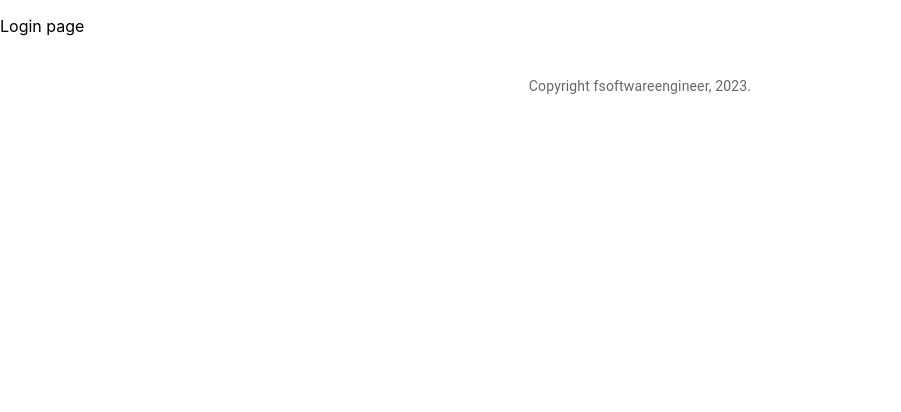
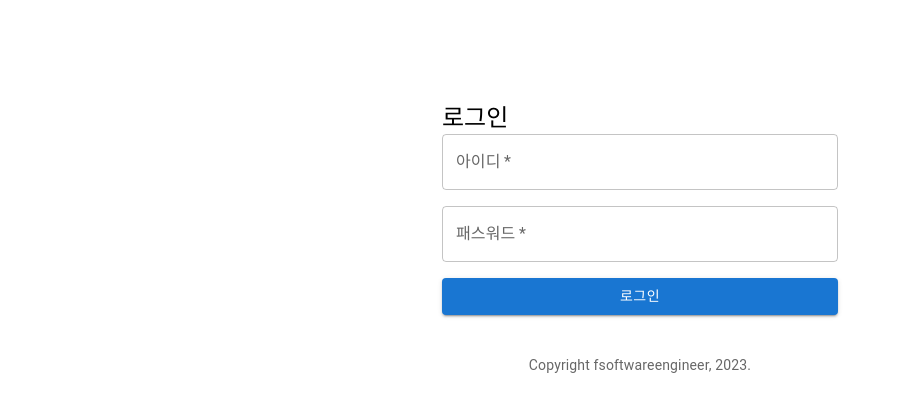
Before and after one commit to jay-brew/todo-raect-app, a React (Create React App) app: page /login in a window 1280 px wide. Shown: the top 412 px of the page, without its empty margins (0-901 px from the left). Built offline with nearby package versions, Linux system fonts and the light colour scheme.

Commit message:
desktop - login page and sign in servie add

```diff
--- a/src/Login.js
+++ b/src/Login.js
@@ -1,9 +1,62 @@
 import React from 'react';
+import {Container, Grid, Typography, TextField, Button} from '@mui/material';
+import { signin } from './service/ApiService';
+
 
 const Login = () => {
+  const handleSubmit = (event) => {
+    event.preventDefault();
+    const data = new FormData(event.target);
+    const username = data.get("username");
+    const password = data.get("password");
+    // ApiService의 signin 메서드를 사용해 로그인.
+    signin({username:username, password:password});
+  };
+
   return (
-    <p>Login page</p>
-  )
-}
+    <Container component="main" maxWidth="xs" style={{marginTop:"8%"}}>
+      <Grid container spacing={2}>
+        <Grid item xs={12}>
+          <Typography component="h1" variant="h5">
+            로그인
+          </Typography>
+        </Grid>
+      </Grid>
+      <form noValidate onSubmit={handleSubmit}>
+        {" "}
+        {/* submit 버튼 클릭 시 handleSubmit 실행 */}
+        <Grid container spacing={2} >
+          <Grid item xs={12}>
+            <TextField
+              variant="outlined"
+              required
+              fullWidth
+              id="username"
+              label="아이디"
+              name="username"
+              autoComplete="username"
+            />
+          </Grid>
+          <Grid item xs={12}>
+            <TextField
+              variant="outlined"
+              required
+              fullWidth
+              id="password"
+              label="패스워드"
+              name="password"
+              autoComplete="current-password"
+            />
+          </Grid>
+          <Grid item xs={12}>
+            <Button type='submit' fullWidth variant='contained' color='primary'>
+              로그인
+            </Button>
+          </Grid>
+        </Grid>
+      </form>
+    </Container>
+  );
+};
 
 export default Login;
--- a/src/service/ApiService.js
+++ b/src/service/ApiService.js
@@ -1,4 +1,12 @@
 import { API_BASE_URL } from "../api-config";
+
+export function signin(userDTO){
+    console.log(userDTO)
+    return call("/auth/signin", "POST", userDTO).then((response) => {
+        console.log("response: " + response);
+        alert("로그인 토큰: "+ response.token);
+    });
+}
 
 export function call(api, method, request){
     let options = {
```
